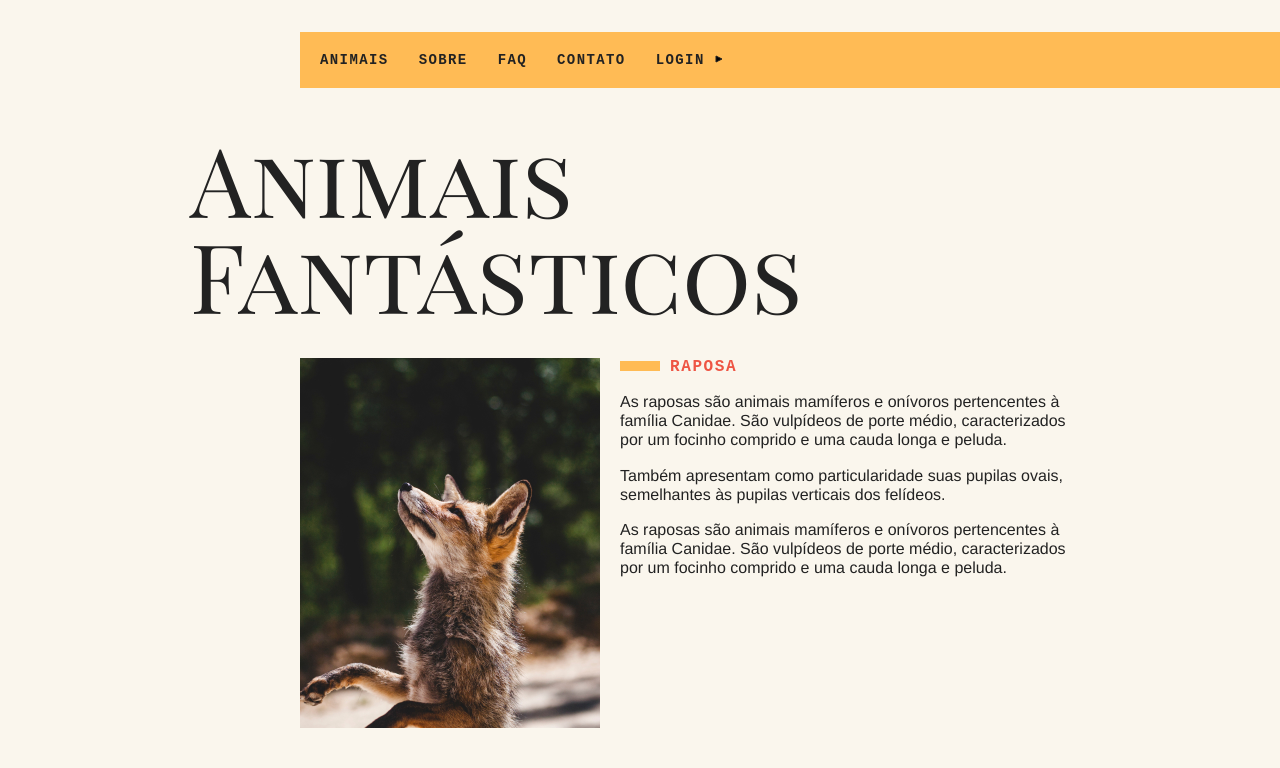
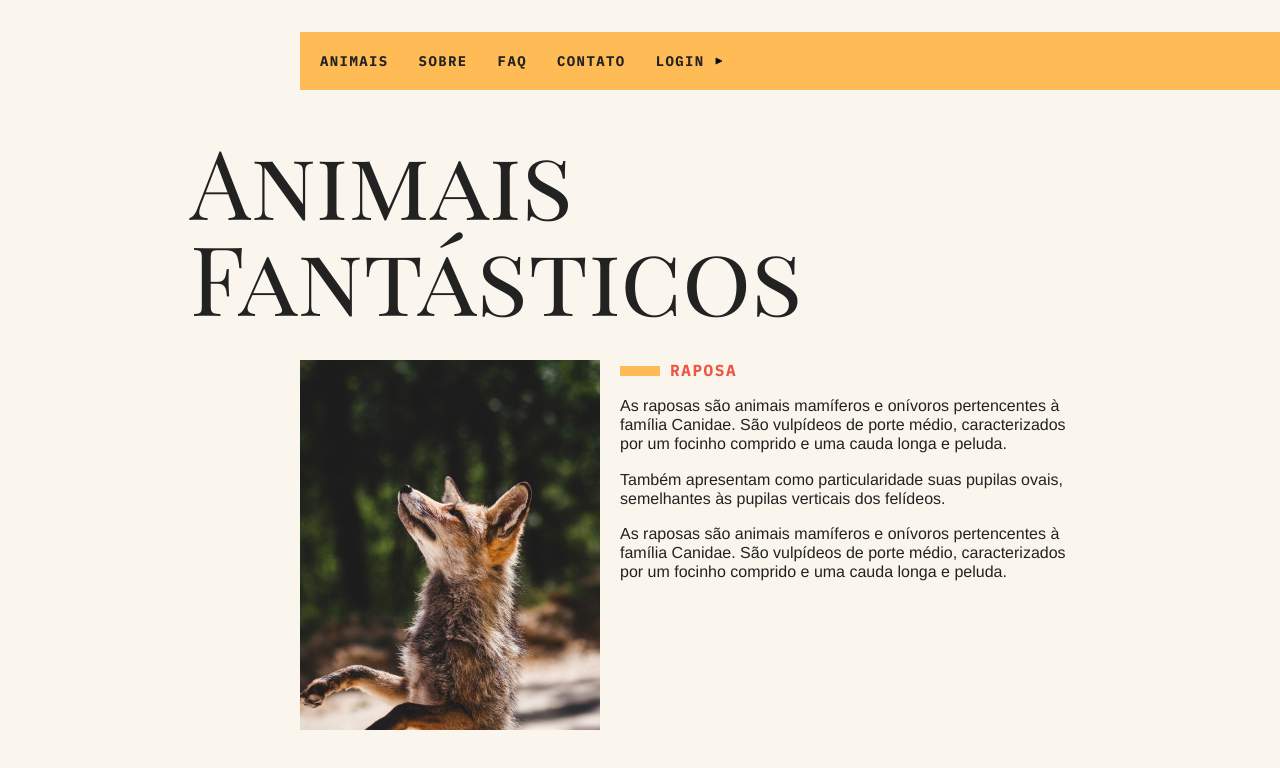
Before and after one commit to mayconkluser/projeto-animaisFantasticos, a website: page index.html in a window 1280 px wide. Shown: the top 768 px of the page. Drawn offline with Linux system fonts and the light colour scheme; no server answers.

Commit message:
adicionada fonte ibm plex

```diff
--- a/index.html
+++ b/index.html
@@ -6,7 +6,7 @@
   <meta http-equiv="X-UA-Compatible" content="IE=edge">
   <title>Animais Fantásticos</title>
   <meta name="viewport" content="width=device-width, initial-scale=1">
-  <link href="https://fonts.googleapis.com/css?family=Playfair+Display+SC" rel="stylesheet">
+  <link href="https://fonts.googleapis.com/css?family=IBM+Plex+Mono:700|Playfair+Display+SC" rel="stylesheet">
   <script>
     document.documentElement.className += ' js';
   </script>
```
